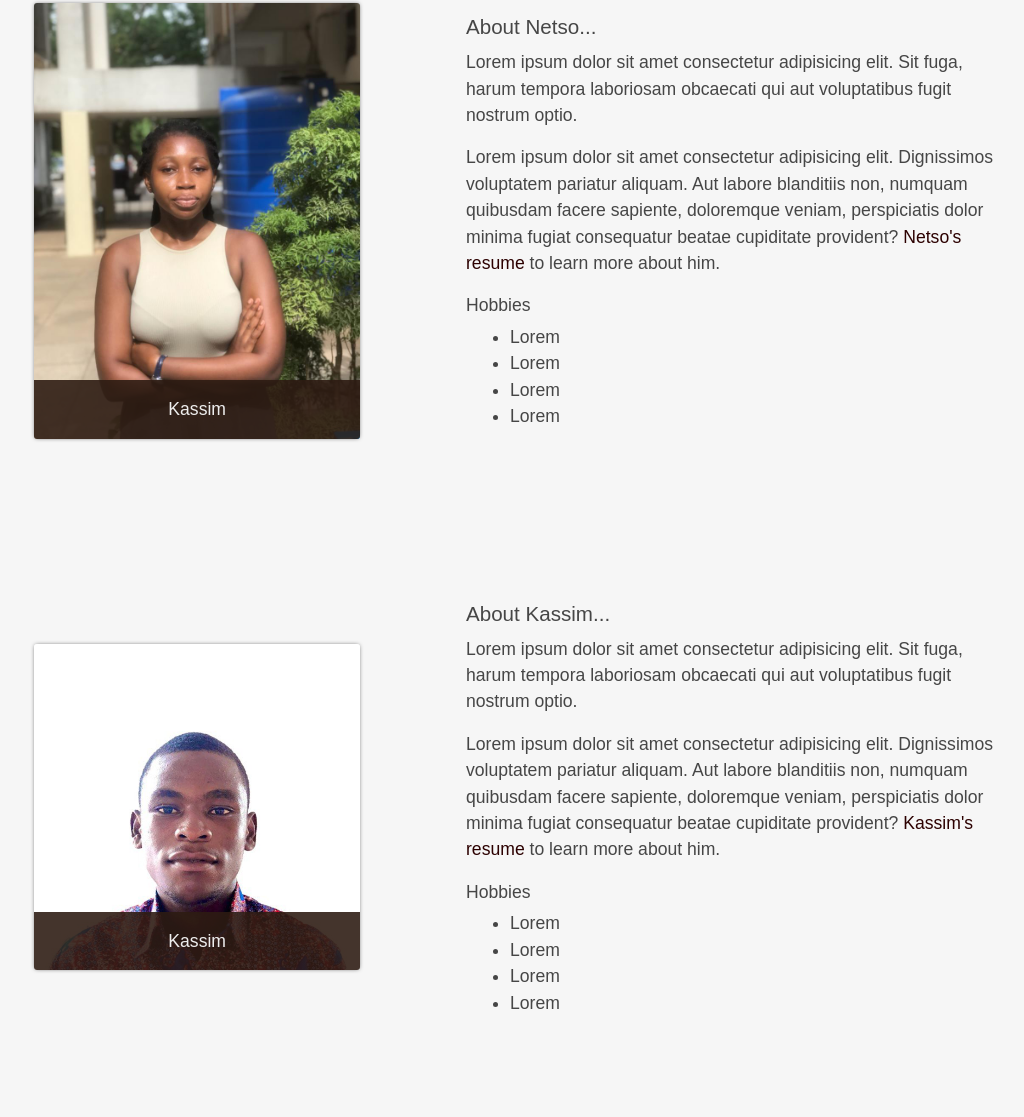
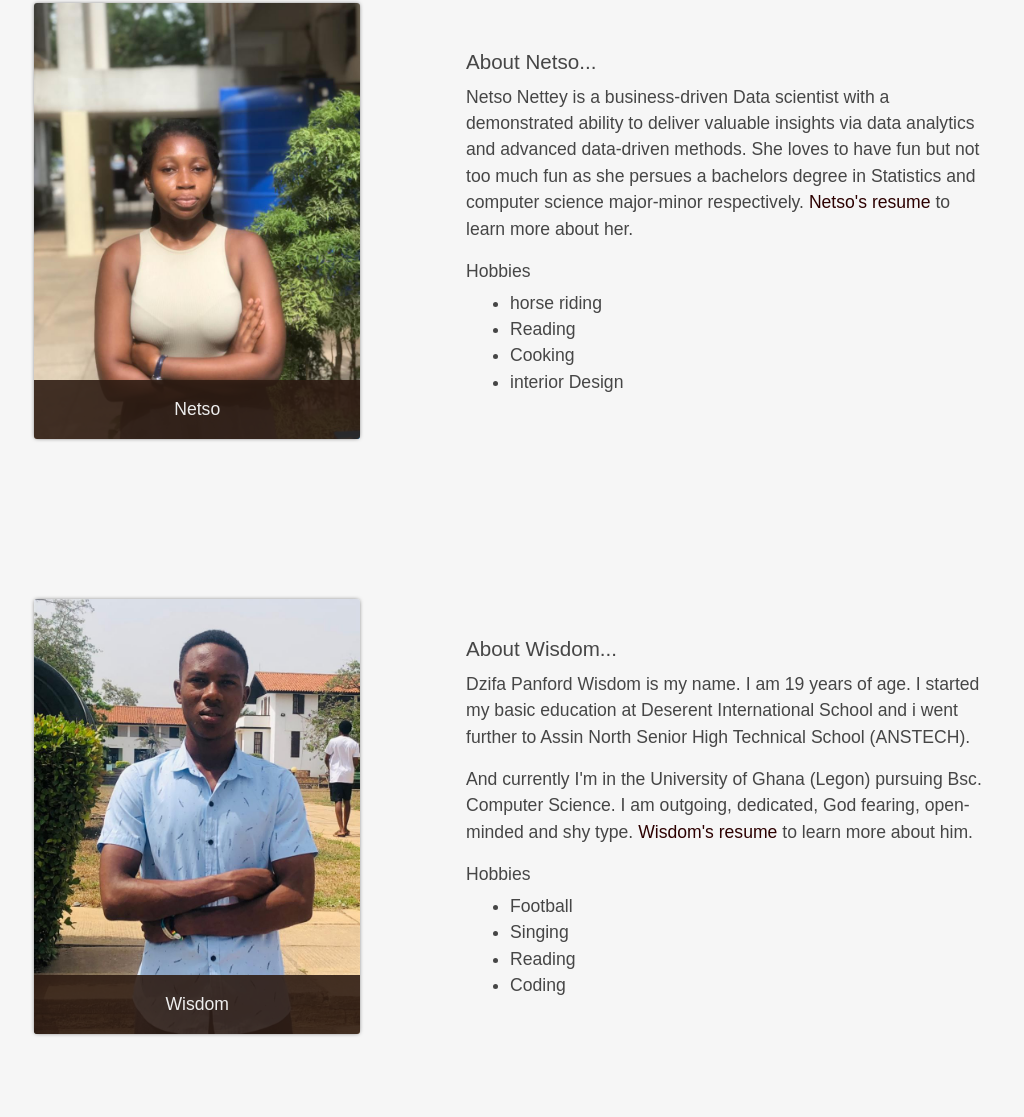
Before and after one commit to ant-Devs/groupPortfolio, a plain HTML site: page index.html in a window 1280 px wide. Shown: the part 2392-3509 px from the top of the page, without its empty margins (126-1150 px from the left). Drawn offline with Linux system fonts and the light colour scheme.

Commit message:
Finish up

```diff
--- a/index.html
+++ b/index.html
@@ -144,6 +144,11 @@
 						</figure>
 
 						<figure class="team-member">
+							<img
+								src="./assets/profiles/wisdom.jpg"
+								alt="picture of david"
+								class="team-member-picture"
+							/>
 							<figcaption>
 								<h4 class="member-name">Wisdom</h4>
 							</figcaption>
@@ -183,36 +188,70 @@
 								alt="picture of david"
 								class="member-picture"
 							/>
-							<figcaption class="profile-name"><span>Kassim</span></figcaption>
+							<figcaption class="profile-name"><span>Netso</span></figcaption>
 						</figure>
 
 						<section class="member-description">
 							<h3>About Netso...</h3>
 							<p>
-								Lorem ipsum dolor sit amet consectetur adipisicing elit. Sit
-								fuga, harum tempora laboriosam obcaecati qui aut voluptatibus
-								fugit nostrum optio.
-							</p>
-							<p>
-								Lorem ipsum dolor sit amet consectetur adipisicing elit.
-								Dignissimos voluptatem pariatur aliquam. Aut labore blanditiis
-								non, numquam quibusdam facere sapiente, doloremque veniam,
-								perspiciatis dolor minima fugiat consequatur beatae cupiditate
-								provident?
+								Netso Nettey is a business-driven Data scientist with a
+								demonstrated ability to deliver valuable insights via data
+								analytics and advanced data-driven methods. She loves to have
+								fun but not too much fun as she persues a bachelors degree in
+								Statistics and computer science major-minor respectively.
 								<a
 									href="https://gatsbyxtsotsoo.github.io/Personal-Portfolio/"
 									target="_blank"
 									>Netso's resume</a
+								>
+								to learn more about her.
+							</p>
+							<div class="hobbies">
+								<h4>Hobbies</h4>
+								<ul>
+									<li>horse riding</li>
+									<li>Reading</li>
+									<li>Cooking</li>
+									<li>interior Design</li>
+								</ul>
+							</div>
+						</section>
+					</div>
+				</div>
+				<div class="container container_member">
+					<div class="member">
+						<figure class="member-profile">
+							<img
+								src="./assets/profiles/wisdom.jpg"
+								alt="picture of david"
+								class="member-picture"
+							/>
+							<figcaption class="profile-name"><span>Wisdom</span></figcaption>
+						</figure>
+
+						<section class="member-description">
+							<h3>About Wisdom...</h3>
+							<p>
+								Dzifa Panford Wisdom is my name. I am 19 years of age. I started
+								my basic education at Deserent International School and i went
+								further to Assin North Senior High Technical School (ANSTECH).
+							</p>
+							<p>
+								And currently I'm in the University of Ghana (Legon) pursuing
+								Bsc. Computer Science. I am outgoing, dedicated, God fearing,
+								open-minded and shy type.
+								<a href="https://panford-wiss.github.io/CV/" target="_blank"
+									>Wisdom's resume</a
 								>
 								to learn more about him.
 							</p>
 							<div class="hobbies">
 								<h4>Hobbies</h4>
 								<ul>
-									<li>Lorem</li>
-									<li>Lorem</li>
-									<li>Lorem</li>
-									<li>Lorem</li>
+									<li>Football</li>
+									<li>Singing</li>
+									<li>Reading</li>
+									<li>Coding</li>
 								</ul>
 							</div>
 						</section>
@@ -232,16 +271,16 @@
 						<section class="member-description">
 							<h3>About Kassim...</h3>
 							<p>
-								Lorem ipsum dolor sit amet consectetur adipisicing elit. Sit
-								fuga, harum tempora laboriosam obcaecati qui aut voluptatibus
-								fugit nostrum optio.
+								I am very respectful, committed and hardworking with excellent
+								communication skills. For academic objectives, I have a high
+								sense of creativity, initiative responsibility, and
+								self-motivation.
 							</p>
 							<p>
-								Lorem ipsum dolor sit amet consectetur adipisicing elit.
-								Dignissimos voluptatem pariatur aliquam. Aut labore blanditiis
-								non, numquam quibusdam facere sapiente, doloremque veniam,
-								perspiciatis dolor minima fugiat consequatur beatae cupiditate
-								provident?
+								I have a strong talent for algebra and arithmetic and very
+								invested in my work, putting in long hours and going above and
+								beyond what was required of me. I am able to work independently
+								in busy environments ans also within a team setting.
 								<a href="https://kassimmm.github.io/cv/" target="_blank"
 									>Kassim's resume</a
 								>
@@ -250,10 +289,10 @@
 							<div class="hobbies">
 								<h4>Hobbies</h4>
 								<ul>
-									<li>Lorem</li>
-									<li>Lorem</li>
-									<li>Lorem</li>
-									<li>Lorem</li>
+									<li>Playing football</li>
+									<li>Playing puzzle games</li>
+									<li>Reading</li>
+									<li>Qur'an recitation</li>
 								</ul>
 							</div>
 						</section>
--- a/styles/index.css
+++ b/styles/index.css
@@ -1,3 +1,8 @@
+* {
+	--ant: #5b3e30;
+	--ant2: #2e1c12e3;
+}
+
 .section {
 	min-height: 25rem;
 	padding: 0 5%;
@@ -58,10 +63,6 @@
 /* DESKTOP VIEW  */
 
 @media screen and (min-width: 760px) {
-	* {
-		--ant: #5b3e30;
-		--ant2: #2e1c12e3;
-	}
 	.section {
 		padding: 0;
 		padding-block: 5rem;
```
Also changed, not shown: assets/profiles/wisdom.jpg (added).
